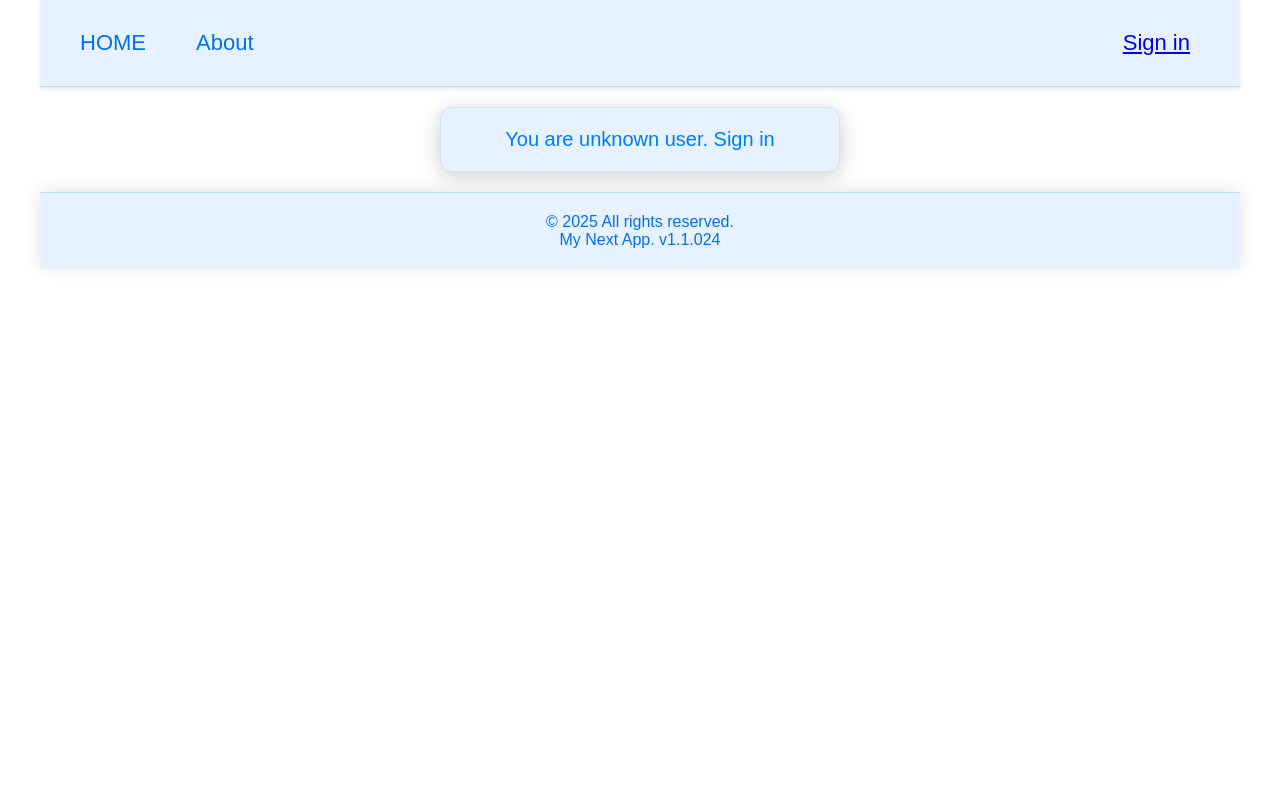
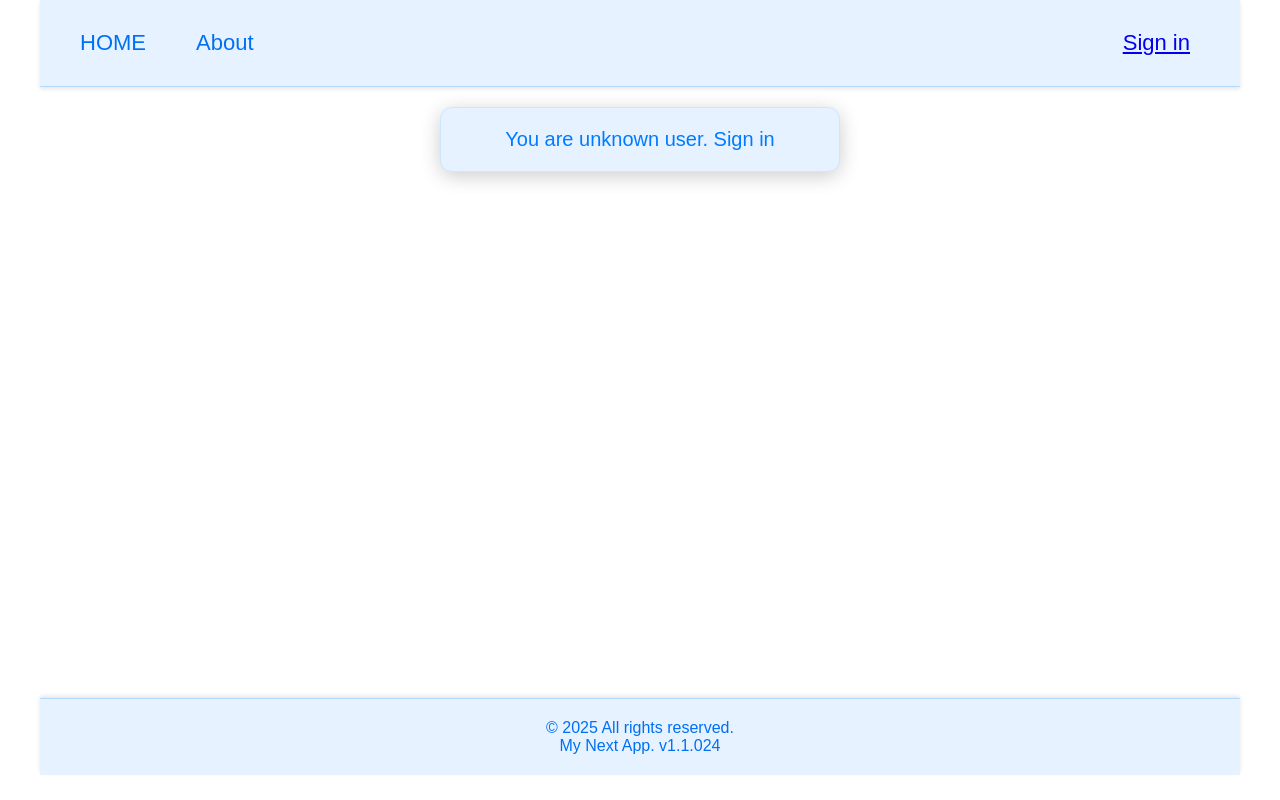
Before and after one commit to shulsergio/new-next-project, a Next.js app: page / in a window 1280 px wide. Built offline with nearby package versions, Linux system fonts and the light colour scheme; no server answers.

Commit message:
css for footer

```diff
--- a/src/app/globals.css
+++ b/src/app/globals.css
@@ -1,7 +1,11 @@
 @import "react-circular-progressbar/dist/styles.css";
 
-html {
+html,
+body {
   box-sizing: border-box;
+  height: 100%;
+  margin: 0;
+  padding: 0;
 }
 
 *,
@@ -10,9 +14,10 @@ html {
   box-sizing: inherit;
 }
 body {
+  display: flex;
+  flex-direction: column;
+  min-height: 100vh;
   box-sizing: border-box;
-  margin: 0;
-  /* padding: 10px; */
   font-family: Arial, sans-serif;
   font-size: 14px;
   color: #333;
@@ -56,7 +61,6 @@ h1 {
     /* max-width: 768px; */
     width: 100%;
     margin: 0 auto;
-    padding: 0 0 20px 0;
   }
 }
 @media (min-width: 1200px) {
--- a/src/components/Footer/Footer.module.css
+++ b/src/components/Footer/Footer.module.css
@@ -7,7 +7,7 @@
   text-align: center;
   margin-top: auto;
   width: 100%;
-  box-shadow: 0 -2px 16px rgba(0, 0, 0, 0.1);
+  box-shadow: 0 -2px 4px rgba(0, 0, 0, 0.1);
 }
 .content {
   /* max-width: 1200px; */
```
